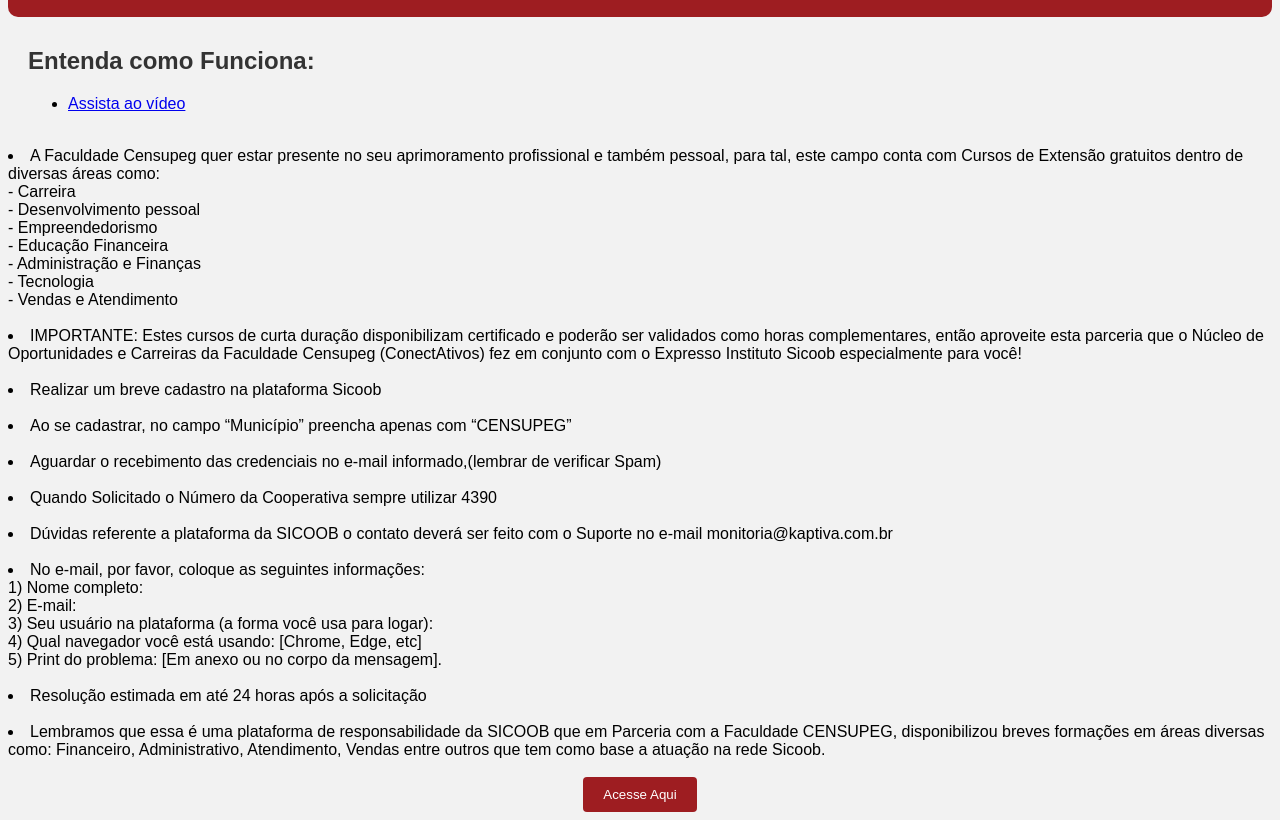
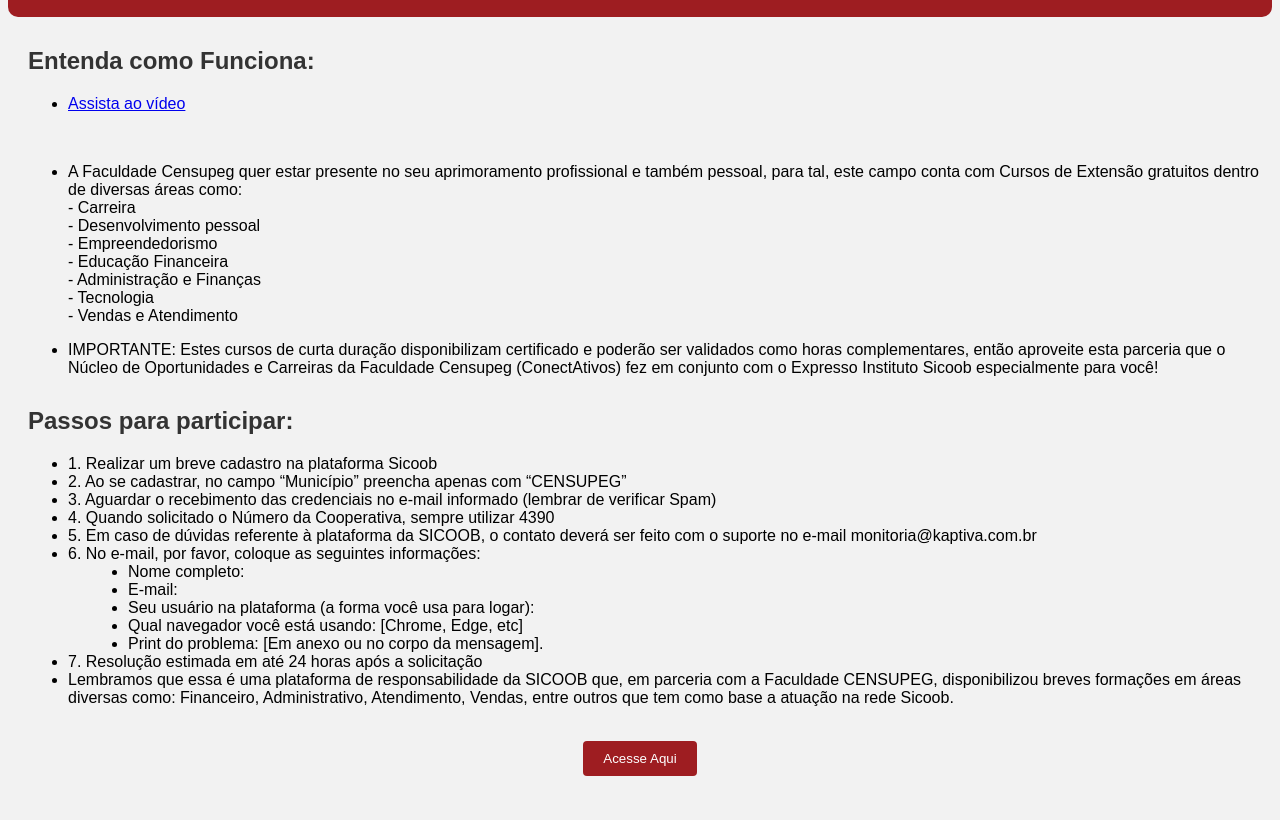
Before and after one commit to arturfontes/parceriacensu, a plain HTML site: page index.html in a window 1280 px wide. Shown: the part 59-879 px from the top of the page. After the commit the page ends 843 px from the top, so only its background shows below. Drawn offline with Linux system fonts and the light colour scheme.

Commit message:
index.html

```diff
--- a/index.html
+++ b/index.html
@@ -53,50 +53,43 @@
     <li><a href="https://youtu.be/6uRAmP_6AH0">Assista ao vídeo</a></li>
   </ul>
   <br/>
+  <ul>
     <li>A Faculdade Censupeg quer estar presente no seu aprimoramento profissional e também pessoal, para tal, este campo conta com Cursos de Extensão gratuitos dentro de diversas áreas como:</li>
-- Carreira
+    - Carreira</li>
 <br/>
-- Desenvolvimento pessoal
+    - Desenvolvimento pessoal</li>
 <br/>
-- Empreendedorismo
+    - Empreendedorismo</li>
 <br/>
-- Educação Financeira
+    - Educação Financeira</li>
 <br/>
-- Administração e Finanças
+    - Administração e Finanças</li>
 <br/>
-- Tecnologia
+    - Tecnologia</li>
 <br/>
-- Vendas e Atendimento
-    <br/>
- <br/>
+    - Vendas e Atendimento</li>
+  </ul>
+  <ul>
     <li>IMPORTANTE: Estes cursos de curta duração disponibilizam certificado e poderão ser validados como horas complementares, então aproveite esta parceria que o Núcleo de Oportunidades e Carreiras da Faculdade Censupeg (ConectAtivos) fez em conjunto com o Expresso Instituto Sicoob especialmente para você!</li>
-  <br/>
-    <li>Realizar um breve cadastro na plataforma Sicoob</li>
-<br/>
-<li>Ao se cadastrar, no campo “Município” preencha apenas com “CENSUPEG”</li>
-<br/>
-    <li>Aguardar o recebimento das credenciais no e-mail informado,(lembrar de verificar Spam)</li>
-<br/>
-    <li>Quando Solicitado o Número da Cooperativa sempre utilizar 4390</li>
-<br/>
-    <li>Dúvidas referente a plataforma da SICOOB o contato deverá ser feito com o Suporte no e-mail monitoria@kaptiva.com.br</li>
-<br/>
-    <li>No e-mail, por favor, coloque as seguintes informações:
-    <br/>
-1) Nome completo:
-    <br/>
-2) E-mail:
-    <br/>
-3) Seu usuário na plataforma (a forma você usa para logar):
-    <br/>
-4) Qual navegador você está usando: [Chrome, Edge, etc]
-    <br/>
-5) Print do problema: [Em anexo ou no corpo da mensagem].
-    <br/>
- <br/>
-<li>Resolução estimada em até 24 horas após a solicitação</li>
-<br/>
-    <li>Lembramos que essa é uma plataforma de responsabilidade da SICOOB que em Parceria com a Faculdade CENSUPEG, disponibilizou breves formações em áreas diversas como: Financeiro, Administrativo, Atendimento, Vendas entre outros que tem como base a atuação na rede Sicoob.</li>
+  </ul>
+<h2 class="section-title">Passos para participar:</h2>
+  <ul>
+    <li>1. Realizar um breve cadastro na plataforma Sicoob</li>
+    <li>2. Ao se cadastrar, no campo “Município” preencha apenas com “CENSUPEG”</li>
+    <li>3. Aguardar o recebimento das credenciais no e-mail informado (lembrar de verificar Spam)</li>
+    <li>4. Quando solicitado o Número da Cooperativa, sempre utilizar 4390</li>
+    <li>5. Em caso de dúvidas referente à plataforma da SICOOB, o contato deverá ser feito com o suporte no e-mail monitoria@kaptiva.com.br</li>
+    <li>6. No e-mail, por favor, coloque as seguintes informações:</li>
+    <ul>
+      <li>Nome completo:</li>
+      <li>E-mail:</li>
+      <li>Seu usuário na plataforma (a forma você usa para logar):</li>
+      <li>Qual navegador você está usando: [Chrome, Edge, etc]</li>
+      <li>Print do problema: [Em anexo ou no corpo da mensagem].</li>
+    </ul>
+    <li>7. Resolução estimada em até 24 horas após a solicitação</li>
+    <li>Lembramos que essa é uma plataforma de responsabilidade da SICOOB que, em parceria com a Faculdade CENSUPEG, disponibilizou breves formações em áreas diversas como: Financeiro, Administrativo, Atendimento, Vendas, entre outros que tem como base a atuação na rede Sicoob.</li>
+  </ul>
   <br/>
   <div class="button-container">
     <a href="https://sicoob.kaptiva.com.br/course/index.php?categoryid=12"><button>Acesse Aqui</button></a>
```
Lines whose indentation alone changed are shown as unchanged.
